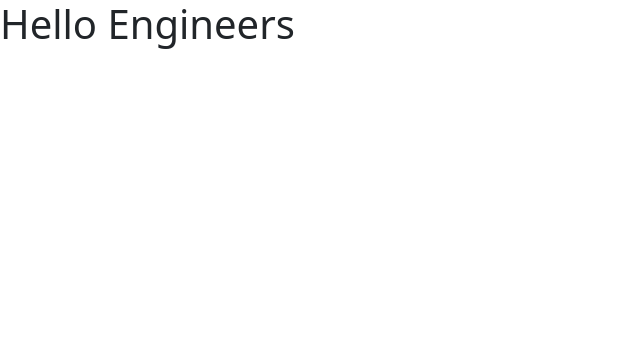
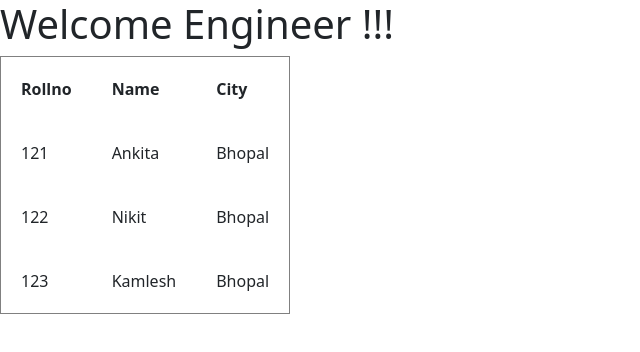
Before and after one commit to Kamlesh7049/React-Projects, a React (Vite) app in the folder reactjs/: page / in a window 1280 px wide. Shown: the top 352 px of the page, without its empty margins (0-640 px from the left). Built offline with nearby package versions, Linux system fonts and the light colour scheme.

Commit message:
Map Implimentation & Design

```diff
--- a/reactjs/src/App.jsx
+++ b/reactjs/src/App.jsx
@@ -1,28 +1,39 @@
-const student=[
-     {
-      "rollno":120,
-      "name":"sachin",
-      "city":"Bhoapl"
 
-     },
-     {
-      "rollno":121,
-      "name":"Kamlesh",
-      "city":"Singrauli"
+import Design from "./Map/Design"
+const Student=[
 
-     },
-     {
-      "rollno":122,
-      "name":"sani",
-      "city":"Bhoapl"
+{
+  "rollno":121,
+  "name":"Ankita",
+  "city":"Bhopal"
+},
 
-     }
+{
+  "rollno":122,
+  "name":"Nikit",
+  "city":"Bhopal"
+},
+{
+  "rollno":123,
+  "name":"Kamlesh",
+  "city":"Bhopal"
+}
+
 ]
-console.log(student[2].name)
+const ans=Student.map((key)=><Design  rno={key.rollno}nm={key.name} ct={key.city}/>)
 const App=()=>{
   return(
     <>
-    <h1>Hello Engineers</h1>
+    <h1>Welcome Engineer !!!</h1>
+    <table border="1px" cellPadding="20" cellSpacing="30px">
+      <tr>
+        <th >Rollno</th>
+        <th >Name</th>
+        <th >City</th>
+      </tr>
+   {ans}
+    </table>
+
 
     </>
   )
--- /dev/null
+++ b/reactjs/src/Map/Design.jsx
@@ -0,0 +1,17 @@
+
+
+const Design=(props)=> {
+  return (
+    <>
+    <tr>
+        <td>{props.rno}</td>
+        <td>{props.nm}</td>
+        <td>{props.ct}</td>
+
+    </tr>
+
+    </>
+  )
+}
+
+export default Design;
```
Also changed, not shown: reactjs/src/Map/EmpData.jsx (added), reactjs/src/Map/EmpDesign.jsx (added).
